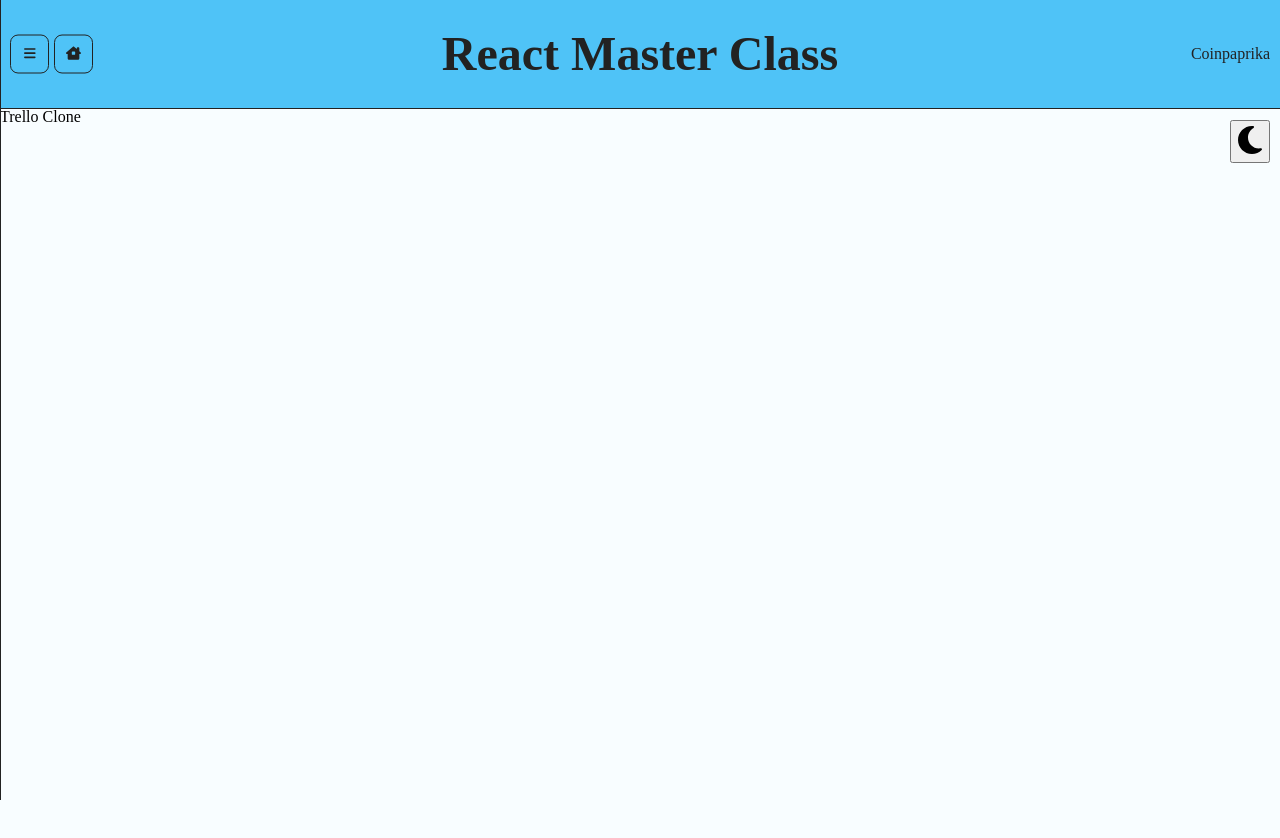
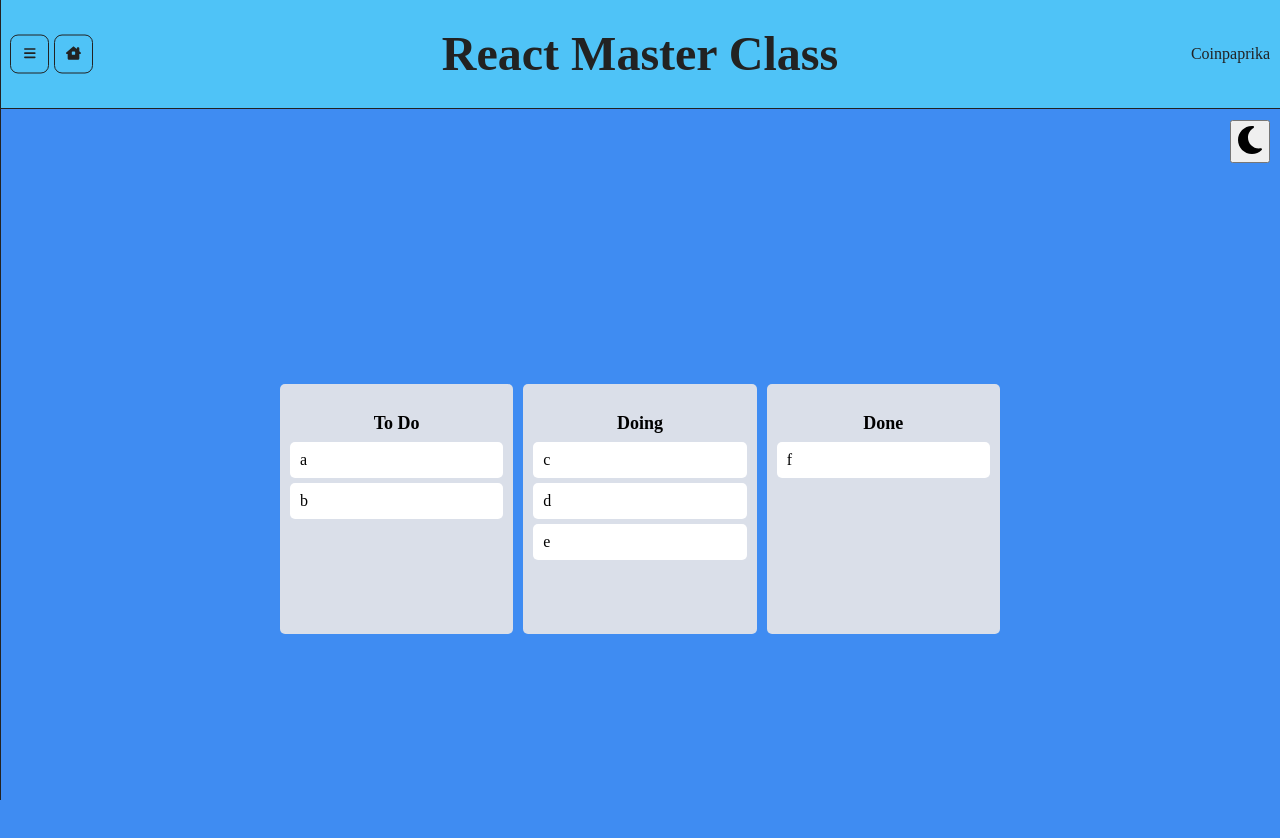
Before and after one commit to denev723/reactmasterclass-review, a React (Create React App) app: page /trello-clone in a window 1280 px wide. Shown: the top 838 px of the page. Before the commit the page ends 800 px from the top, so only its background shows below. Built offline with nearby package versions, Linux system fonts and the light colour scheme; what recoil-persist would draw is missing.

Commit message:
trello to do 보드, 카드 생성, 카드 이동 구현

```diff
--- a/package.json
+++ b/package.json
@@ -17,6 +17,7 @@
     "jquery": "^3.6.0",
     "react": "^17.0.2",
     "react-apexcharts": "^1.4.0",
+    "react-beautiful-dnd": "^13.1.0",
     "react-dom": "^17.0.2",
     "react-helmet": "^6.1.0",
     "react-hook-form": "^7.30.0",
@@ -56,6 +57,7 @@
   },
   "devDependencies": {
     "@types/jquery": "^3.5.14",
+    "@types/react-beautiful-dnd": "^13.1.2",
     "@types/react-helmet": "^6.1.5",
     "@types/react-router-dom": "^5.3.0",
     "@types/recoil": "0.0.9",
--- a/src/atoms.ts
+++ b/src/atoms.ts
@@ -47,3 +47,16 @@
         ];
     }
 });
+
+interface ITrelloState {
+    [key: string]: string[];
+}
+
+export const trelloState = atom<ITrelloState>({
+    key: "trelloToDo",
+    default: {
+        "To Do": ["a", "b"],
+        Doing: ["c", "d", "e"],
+        Done: ["f"]
+    }
+});
--- /dev/null
+++ b/src/components/Board.tsx
@@ -0,0 +1,42 @@
+import { Droppable } from "react-beautiful-dnd";
+import styled from "styled-components";
+import DraggableCard from "../components/DraggableCard";
+
+const Wrapper = styled.div`
+    padding: 20px 10px;
+    padding-top: 30px;
+    background-color: #dadfe9;
+    border-radius: 5px;
+    min-height: 200px;
+`;
+
+const Title = styled.h3`
+    text-align: center;
+    font-weight: 600;
+    margin-bottom: 10px;
+    font-size: 18px;
+`;
+
+interface IBoard {
+    toDos: string[];
+    boardId: string;
+}
+
+function Board({ toDos, boardId }: IBoard) {
+    console.log(boardId);
+    return (
+        <Droppable droppableId={boardId}>
+            {(magic) => (
+                <Wrapper ref={magic.innerRef} {...magic.droppableProps}>
+                    <Title>{boardId}</Title>
+                    {toDos.map((toDo, index) => (
+                        <DraggableCard key={toDo} index={index} toDo={toDo} />
+                    ))}
+                    {magic.placeholder}
+                </Wrapper>
+            )}
+        </Droppable>
+    );
+}
+
+export default Board;
--- /dev/null
+++ b/src/components/DraggableCard.tsx
@@ -0,0 +1,33 @@
+import React from "react";
+import { Draggable } from "react-beautiful-dnd";
+import styled from "styled-components";
+
+const Card = styled.div`
+    border-radius: 5px;
+    margin-bottom: 5px;
+    padding: 10px 10px;
+    background-color: #fff;
+`;
+
+interface IDraggableCardProps {
+    toDo: string;
+    index: number;
+}
+
+function DraggableCard({ toDo, index }: IDraggableCardProps) {
+    console.log(toDo, "has been rendered");
+    return (
+        <Draggable draggableId={toDo} index={index}>
+            {(magic) => (
+                <Card
+                    ref={magic.innerRef}
+                    {...magic.dragHandleProps}
+                    {...magic.draggableProps}>
+                    {toDo}
+                </Card>
+            )}
+        </Draggable>
+    );
+}
+
+export default React.memo(DraggableCard);
--- a/src/routes/TrelloClone.tsx
+++ b/src/routes/TrelloClone.tsx
@@ -1,5 +1,108 @@
+import { DragDropContext, DropResult } from "react-beautiful-dnd";
+import { useRecoilState } from "recoil";
+import styled from "styled-components";
+import { trelloState } from "../atoms";
+import Board from "../components/Board";
+
+const Container = styled.div`
+    background-color: #3f8cf2;
+`;
+
+const Wrapper = styled.div`
+    display: flex;
+    max-width: 720px;
+    width: 100%;
+    margin: 0 auto;
+    justify-content: center;
+    align-items: center;
+    height: 100vh;
+`;
+
+const Boards = styled.div`
+    display: grid;
+    grid-template-columns: repeat(3, 1fr);
+    width: 100%;
+    gap: 10px;
+`;
+
 function TrelloClone() {
-    return <h1>Trello Clone</h1>;
+    const [toDos, setToDos] = useRecoilState(trelloState);
+
+    // drag가 완료되었을때 로직
+    const onDragEnd = (info: DropResult) => {
+        console.log(info);
+        const { draggableId, destination, source } = info;
+        if (!destination) return;
+        if (destination?.droppableId === source.droppableId) {
+            // 보드 안에서 아이템 이동
+            setToDos((allBoards) => {
+                const boardCopy = [...allBoards[source.droppableId]];
+                // 1) Delete item on source.index
+                console.log("Delete item on", source.index);
+                console.log(boardCopy);
+                boardCopy.splice(source.index, 1);
+                console.log("Deleted item");
+                console.log(boardCopy);
+                // 2) Put back the item on the destination.index
+                console.log("Put back", draggableId, "on", destination.index);
+                boardCopy.splice(destination?.index, 0, draggableId);
+                console.log(boardCopy);
+                return {
+                    ...allBoards,
+                    [source.droppableId]: boardCopy
+                };
+            });
+        }
+        if (destination.droppableId !== source.droppableId) {
+            // 보드간 아이템 이동
+            setToDos((allBoards) => {
+                const sourceBoard = [...allBoards[source.droppableId]];
+                const destinationBoard = [
+                    ...allBoards[destination.droppableId]
+                ];
+
+                sourceBoard.splice(source.index, 1);
+                destinationBoard.splice(destination.index, 0, draggableId);
+                return {
+                    ...allBoards,
+                    [source.droppableId]: sourceBoard,
+                    [destination.droppableId]: destinationBoard
+                };
+            });
+        }
+        /*setToDos((oldToDos) => {
+        기존 toDos 복사
+        const toDosCopy = [...oldToDos];
+        1) Delete item on source.index
+        console.log("Delete item on", source.index);
+        console.log(toDosCopy);
+        toDosCopy.splice(source.index, 1);
+        console.log("Deleted item");
+        console.log(toDosCopy);
+        2) Put back the item on the destination.index
+        console.log("Put back", draggableId, "on", destination.index);
+        toDosCopy.splice(destination?.index, 0, draggableId);
+        console.log(toDosCopy);
+        return toDosCopy;
+        });*/
+    };
+    return (
+        <Container>
+            <DragDropContext onDragEnd={onDragEnd}>
+                <Wrapper>
+                    <Boards>
+                        {Object.keys(toDos).map((boardId) => (
+                            <Board
+                                key={boardId}
+                                boardId={boardId}
+                                toDos={toDos[boardId]}
+                            />
+                        ))}
+                    </Boards>
+                </Wrapper>
+            </DragDropContext>
+        </Container>
+    );
 }
 
 export default TrelloClone;
```
Also changed, not shown: 1 other file (tests, documents, lock files or other folders).
